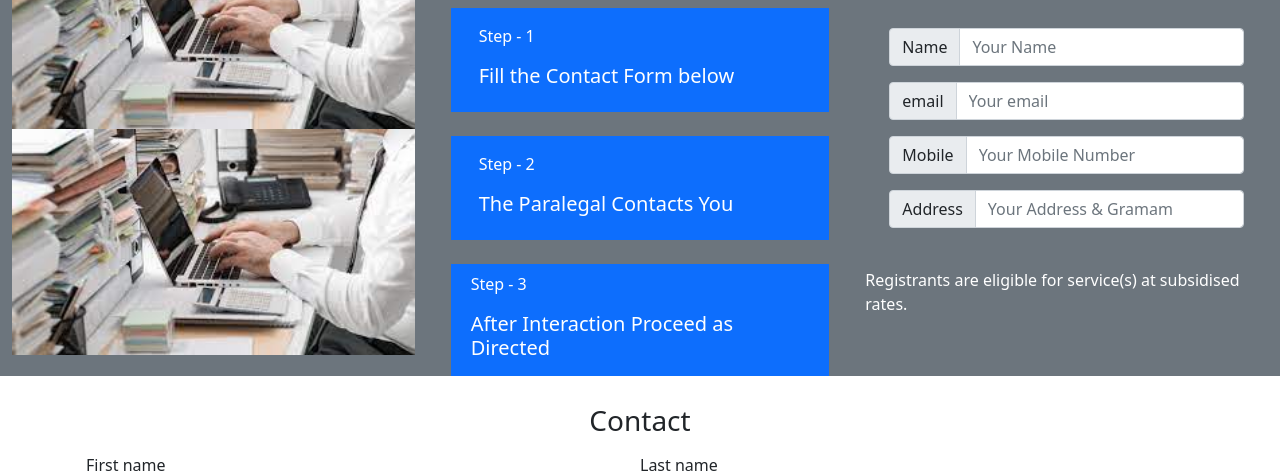
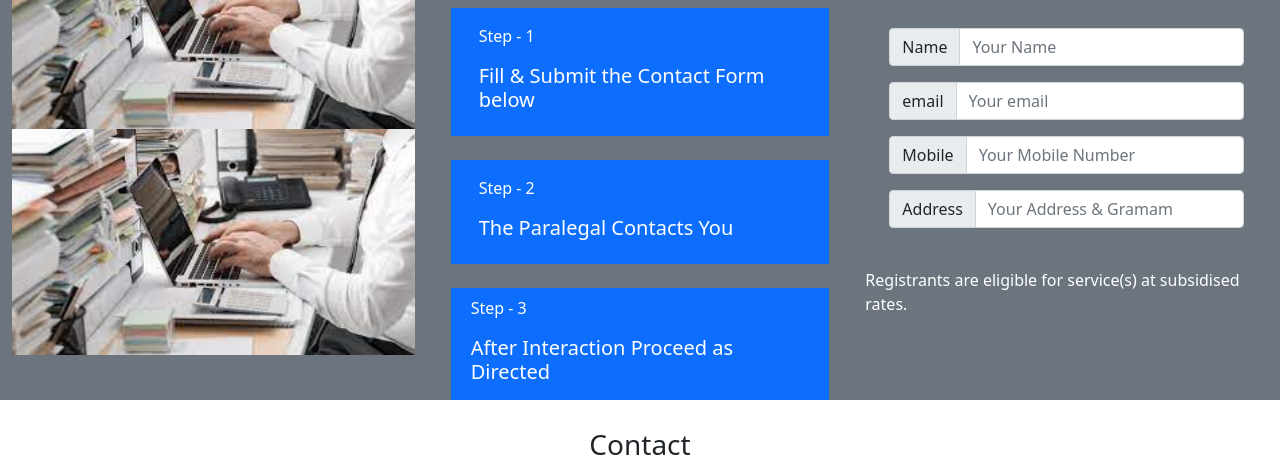
Before and after one commit to advpremnair/OLD-Static-Website, a plain HTML site: page Contact.html in a window 1280 px wide. Shown: the part 219-693 px from the top of the page. Drawn offline with nearby package versions, Linux system fonts and the light colour scheme; files whose address does not match are found by name.

Commit message:
modified Contact

```diff
--- a/Contact.html
+++ b/Contact.html
@@ -124,7 +124,7 @@
             <div class="container">
               <div class="row text-white bg-primary p-3">
                 <p class="pstep1">Step - 1</p>
-                <h5 class="step1">Fill the Contact Form below</h5>
+                <h5 class="step1">Fill & Submit the Contact Form below</h5>
 
               </div>
             </div>
```
